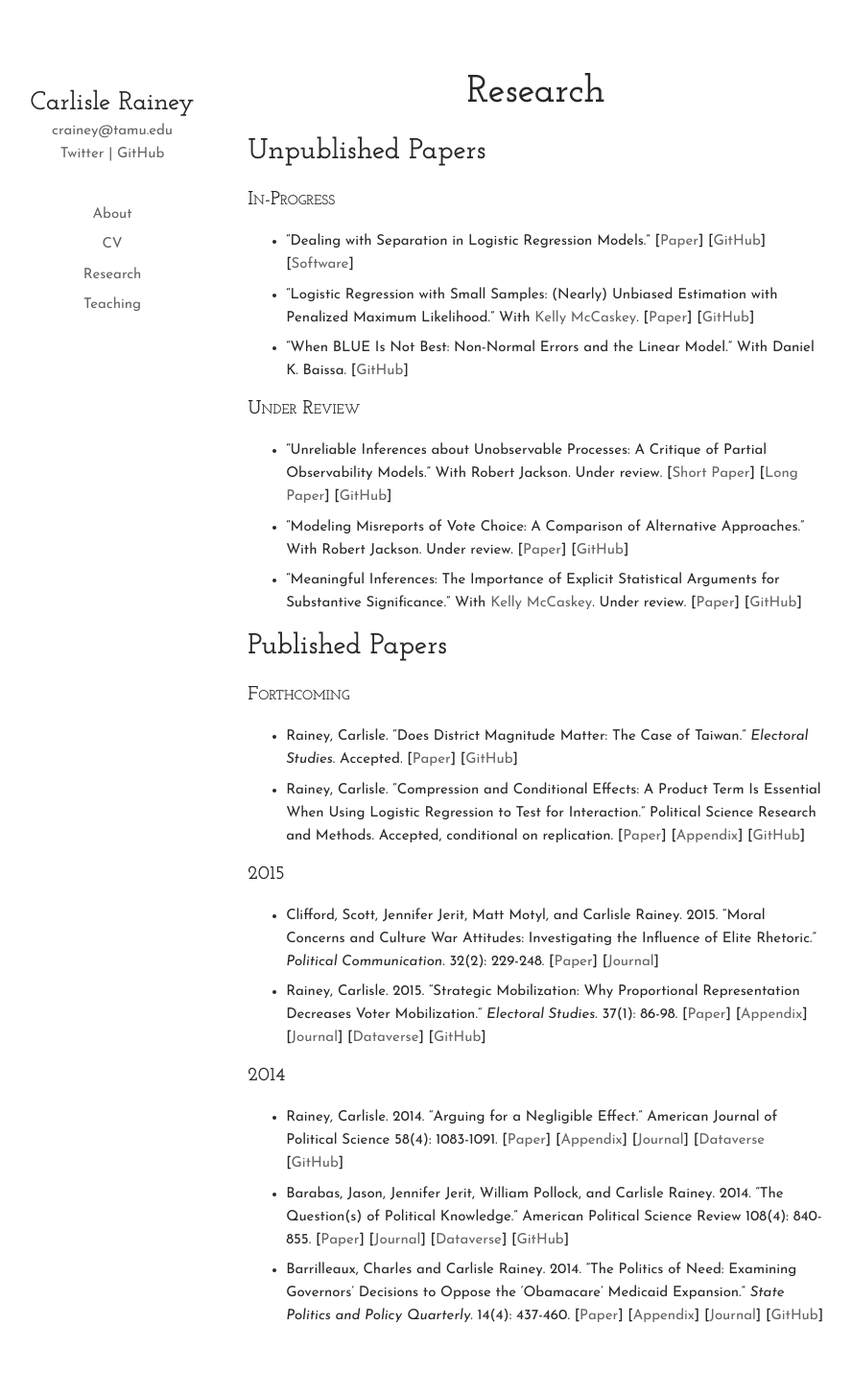
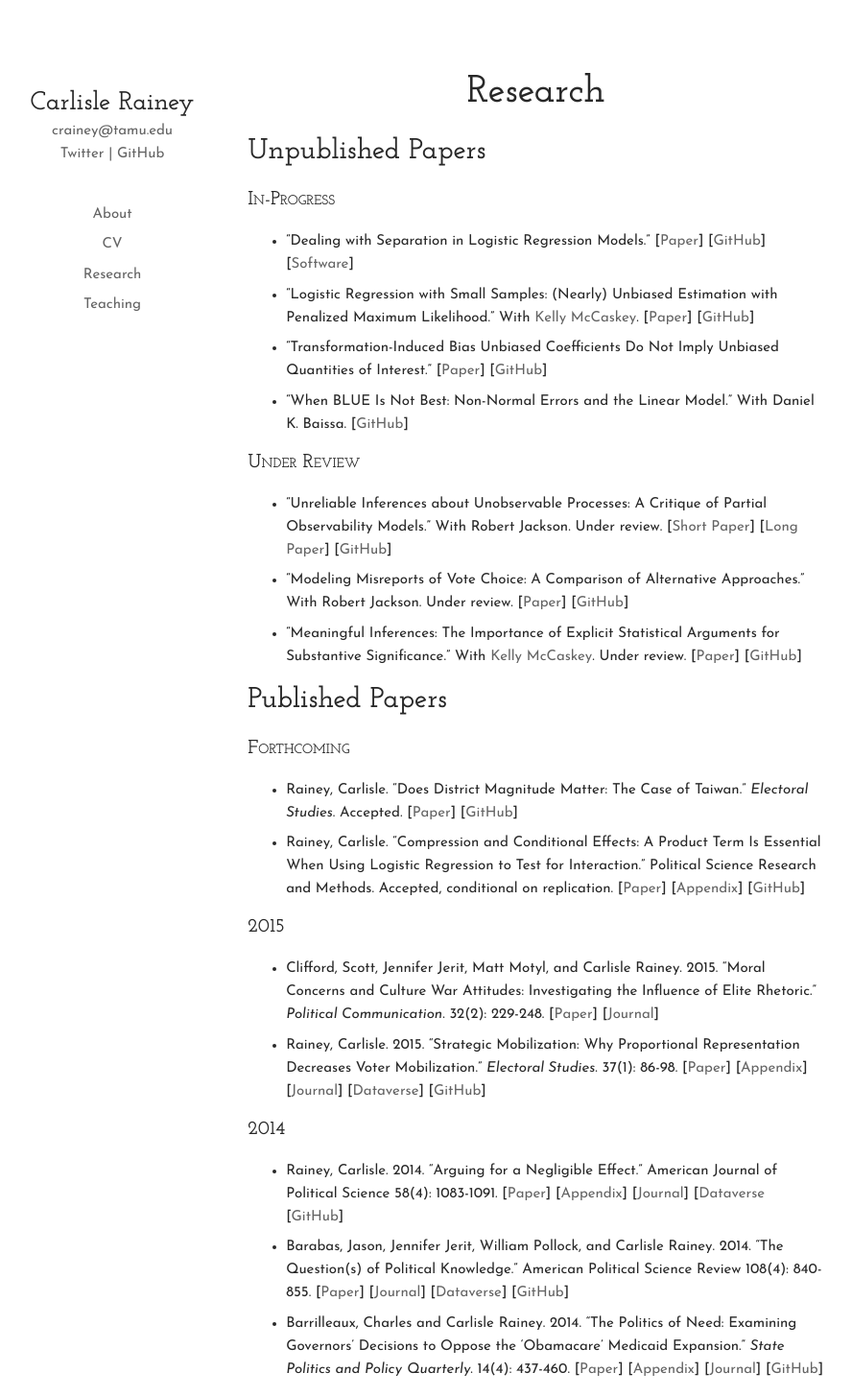
Before and after one commit to carlislerainey/carlislerainey.github.io, a Jekyll site: the page built from research/index.md, in a window 1280 px wide. Shown: the whole page at 96% size, without its empty margins (204-1092 px from the left). Built offline with Jekyll 4.4.1, drawn with Linux system fonts in a browser that asks for light colours; before the commit the page ends 1399 px from its top, so only the background shows below that.

Commit message:
add transformation-induced bais paper

```diff
--- a/_includes/_unpublished.md
+++ b/_includes/_unpublished.md
@@ -9,6 +9,9 @@
 - "Logistic Regression with Small Samples: (Nearly) Unbiased Estimation with Penalized Maximum Likelihood." With [Kelly McCaskey](http://www.kellymccaskey.com).
 [[Paper](../papers/small.pdf)]
 [[GitHub](https://github.com/kellymccaskey/small)]
+- "Transformation-Induced Bias Unbiased Coefficients Do Not Imply Unbiased Quantities of Interest."
+[[Paper](../papers/bias.pdf)]
+[[GitHub](https://github.com/carlislerainey/transformation-induced-bias)]
 - "When BLUE Is Not Best: Non-Normal Errors and the Linear Model." With Daniel K. Baissa.
 [[GitHub](https://github.com/carlislerainey/heavy-tails)]
 
```
Also changed, not shown: 1 other file.
